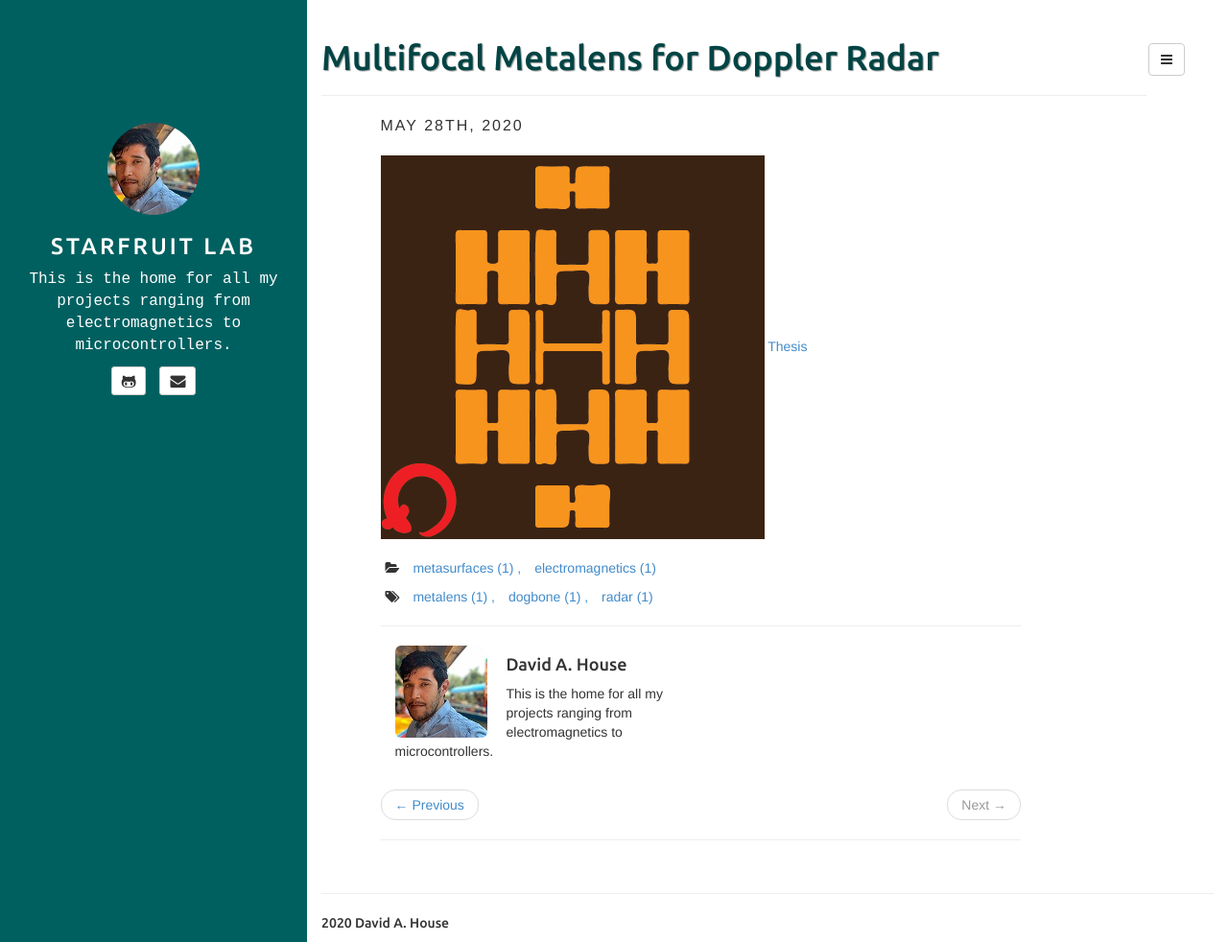
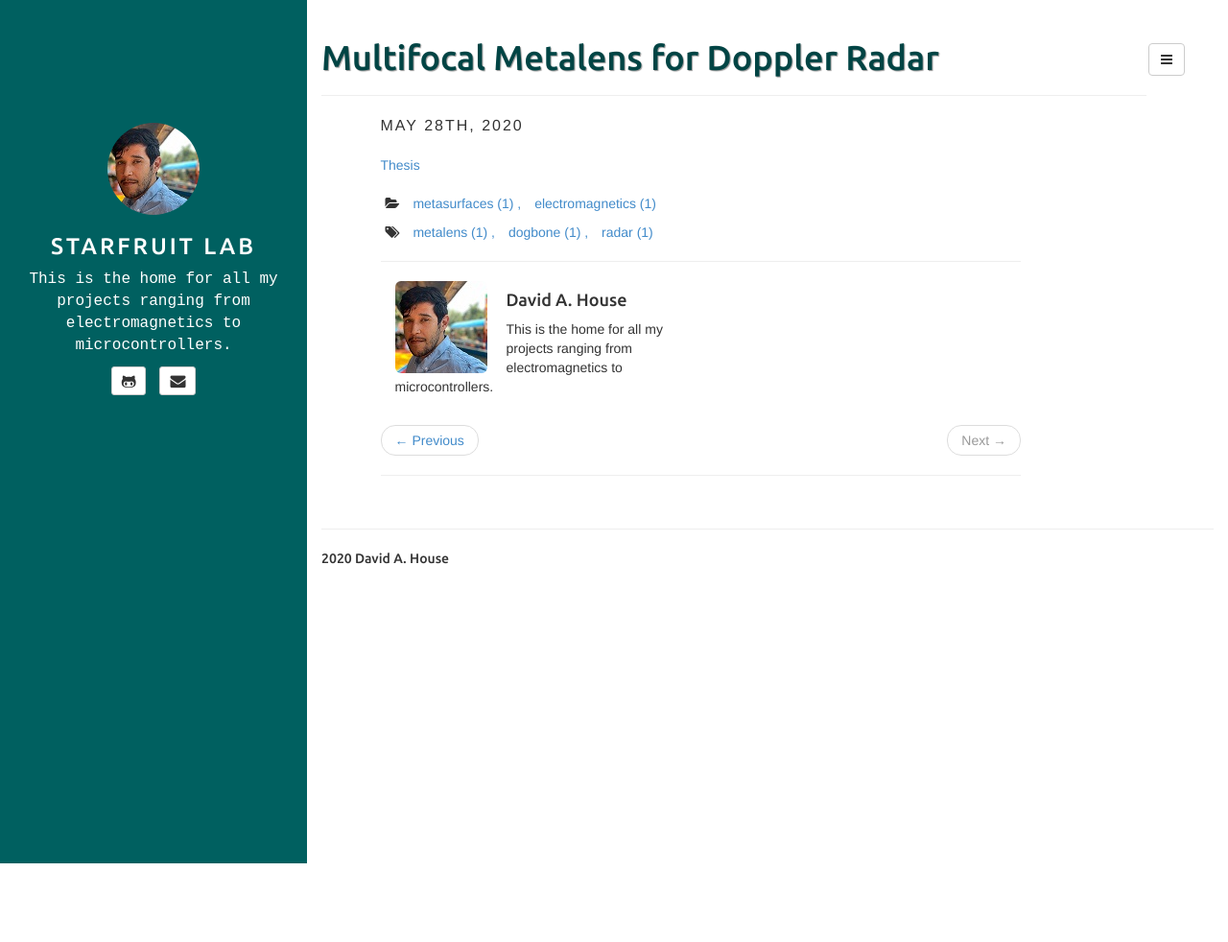
Before and after one commit to DAntHouse/DAntHouse.github.io, a Jekyll site: the page built from _posts/2020-5-28-thesis.md, in a window 1280 px wide and 982 px high. Shown: the whole window at 96% size. Built offline with Jekyll 4.4.1, drawn with Linux system fonts in a browser that asks for light colours.

Commit message:
Update 2020-5-28-thesis.md

```diff
--- a/_posts/2020-5-28-thesis.md
+++ b/_posts/2020-5-28-thesis.md
@@ -6,5 +6,4 @@ tags: [metalens, dogbone, radar]
 description: Documentation of my thesis submitted in Spring 2020 for my graduate degree.
 ---
 
-![Lens](/assets/media/icons/MetaLens.png)
 [Thesis](/assets/media/documents/HouseThesis_Spring20_V2.pdf)
```
